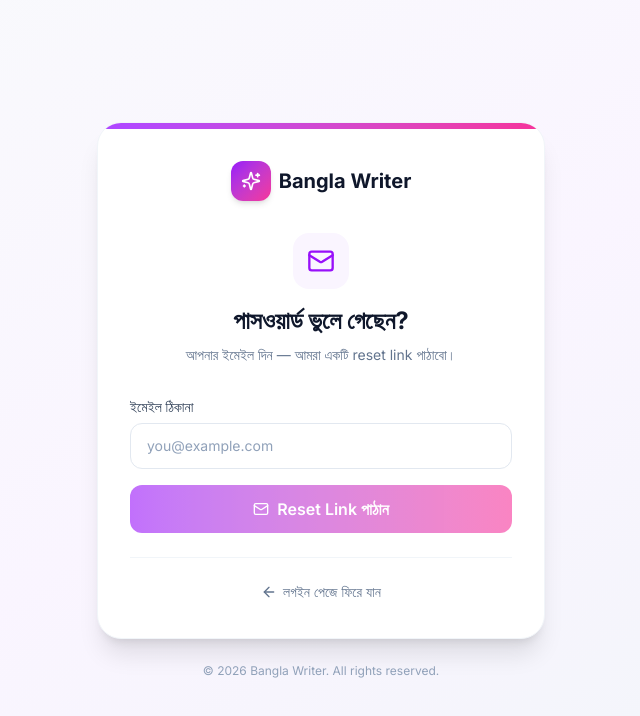
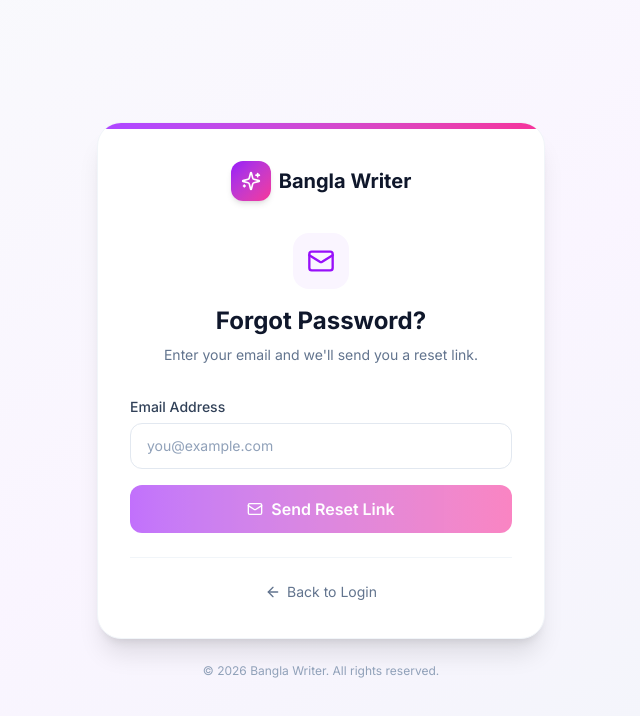
Before and after one commit to sonjoybairagee-ops/Bangla-Writer, a Next.js app: page /forgot-password in a window 1280 px wide. Shown: the top 716 px of the page, without its empty margins (319-959 px from the left). Built offline with nearby package versions, Linux system fonts and the light colour scheme.

Commit message:
fix: Remove Bangla text from forgot password page, English only

```diff
--- a/app/(auth)/forgot-password/page.tsx
+++ b/app/(auth)/forgot-password/page.tsx
@@ -61,9 +61,9 @@ export default function ForgotPasswordPage() {
                   <div className="w-14 h-14 bg-purple-50 rounded-2xl flex items-center justify-center mx-auto mb-4">
                     <Mail className="w-7 h-7 text-purple-600" />
                   </div>
-                  <h1 className="text-2xl font-bold text-slate-900 mb-2">পাসওয়ার্ড ভুলে গেছেন?</h1>
+                  <h1 className="text-2xl font-bold text-slate-900 mb-2">Forgot Password?</h1>
                   <p className="text-slate-500 text-sm">
-                    আপনার ইমেইল দিন — আমরা একটি reset link পাঠাবো।
+                    Enter your email and we'll send you a reset link.
                   </p>
                 </div>
 
@@ -76,7 +76,7 @@ export default function ForgotPasswordPage() {
                 <form onSubmit={handleSubmit} className="space-y-4">
                   <div>
                     <label className="block text-sm font-medium text-slate-700 mb-1.5">
-                      ইমেইল ঠিকানা
+                      Email Address
                     </label>
                     <input
                       id="forgot-email"
@@ -98,12 +98,12 @@ export default function ForgotPasswordPage() {
                     {loading ? (
                       <>
                         <div className="w-4 h-4 border-2 border-white/30 border-t-white rounded-full animate-spin" />
-                        পাঠানো হচ্ছে...
+                        Sending...
                       </>
                     ) : (
                       <>
                         <Mail className="w-4 h-4" />
-                        Reset Link পাঠান
+                        Send Reset Link
                       </>
                     )}
                   </button>
@@ -115,15 +115,15 @@ export default function ForgotPasswordPage() {
                 <div className="w-16 h-16 bg-green-50 rounded-full flex items-center justify-center mx-auto mb-5">
                   <CheckCircle className="w-8 h-8 text-green-500" />
                 </div>
-                <h2 className="text-xl font-bold text-slate-900 mb-2">ইমেইল পাঠানো হয়েছে! ✉️</h2>
+                <h2 className="text-xl font-bold text-slate-900 mb-2">Email Sent! ✉️</h2>
                 <p className="text-slate-500 text-sm mb-6">
-                  <span className="font-semibold text-slate-700">{email}</span> এ একটি password reset link পাঠানো হয়েছে। Spam folder-ও চেক করুন।
+                  A password reset link has been sent to <span className="font-semibold text-slate-700">{email}</span>. Please check your spam folder too.
                 </p>
                 <button
                   onClick={() => { setSent(false); setEmail(''); }}
                   className="text-sm text-purple-600 hover:underline"
                 >
-                  অন্য ইমেইল দিয়ে চেষ্টা করুন
+                  Try another email
                 </button>
               </div>
             )}
@@ -135,7 +135,7 @@ export default function ForgotPasswordPage() {
                 className="inline-flex items-center gap-1.5 text-sm text-slate-500 hover:text-purple-600 transition-colors"
               >
                 <ArrowLeft className="w-4 h-4" />
-                লগইন পেজে ফিরে যান
+                Back to Login
               </Link>
             </div>
           </div>
```
